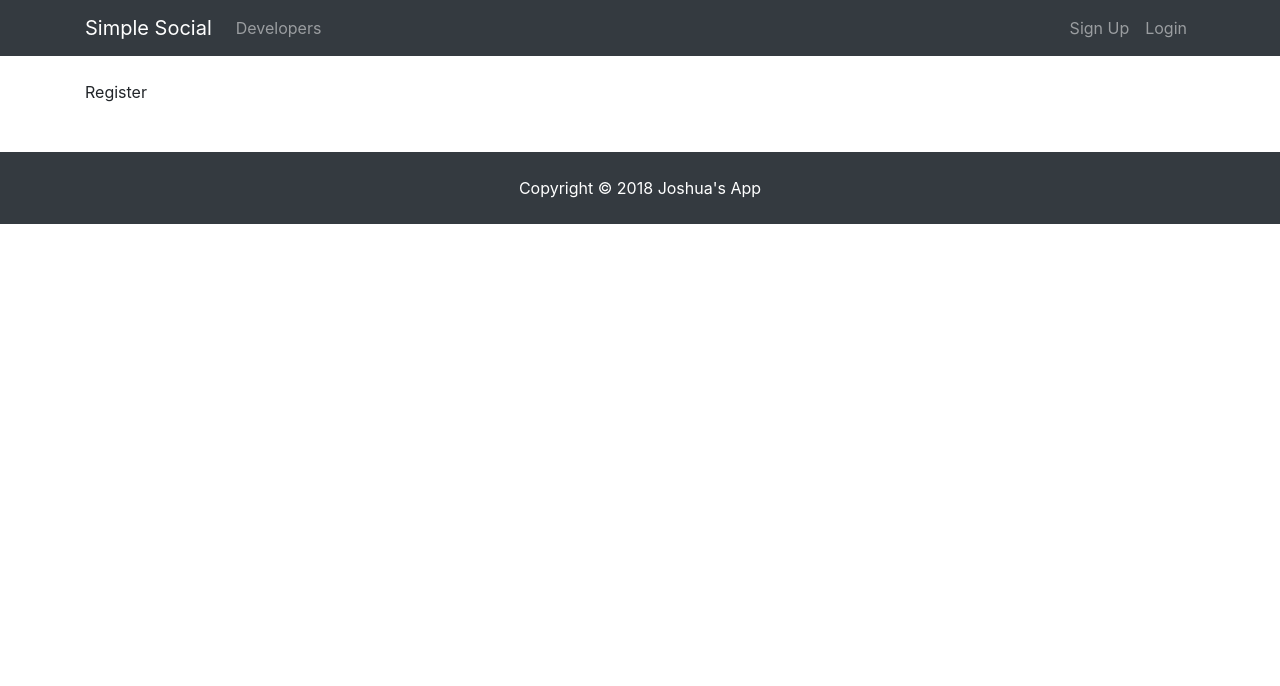
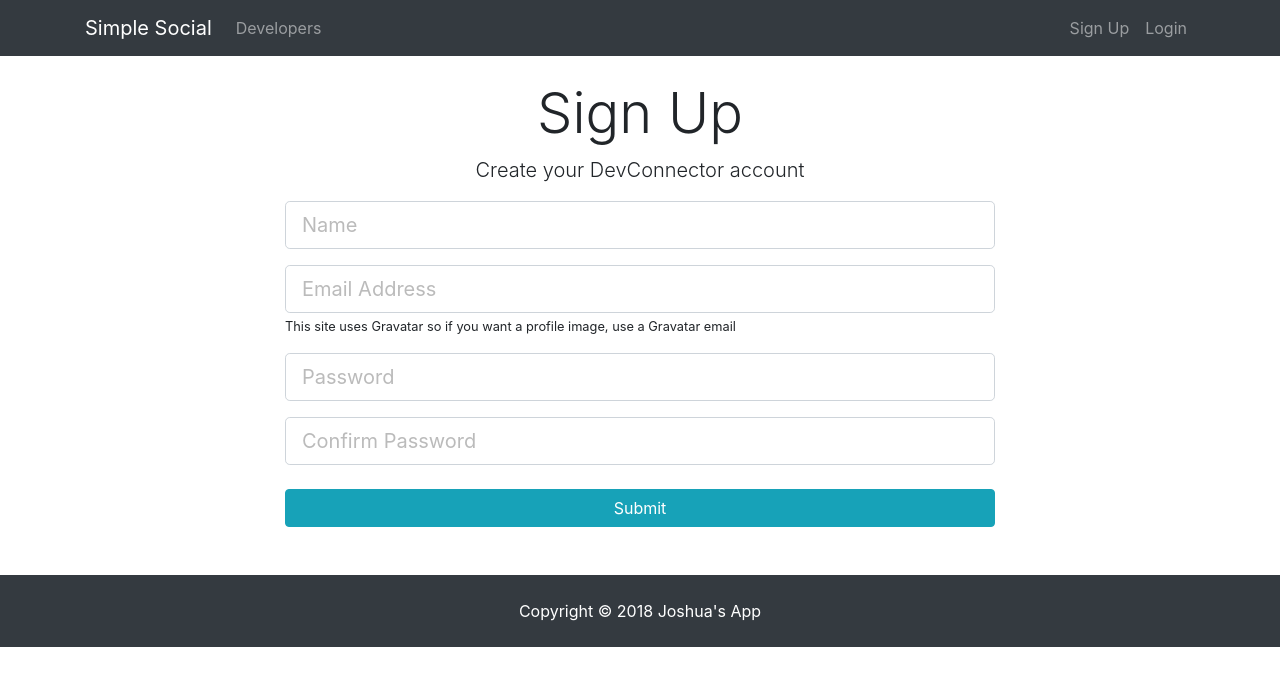
Before and after one commit to dotslashbin/simple-socialnet, a React (Create React App) app in the folder client/: page /Register in a window 1280 px wide. Shown: the top 686 px of the page. Built offline with nearby package versions, Linux system fonts and the light colour scheme.

Commit message:
implemneted register form

```diff
--- a/client/src/components/auth/Register.js
+++ b/client/src/components/auth/Register.js
@@ -3,12 +3,34 @@
 class Register extends Component {
 	render() {
 		return(
-			<div>
-				Register
-			</div>
+			<div className="register">
+			    <div className="container">
+			      <div className="row">
+			        <div className="col-md-8 m-auto">
+			          <h1 className="display-4 text-center">Sign Up</h1>
+			          <p className="lead text-center">Create your DevConnector account</p>
+			          <form action="create-profile.html">
+			            <div className="form-group">
+			              <input type="text" className="form-control form-control-lg" placeholder="Name" name="name" required />
+			            </div>
+			            <div className="form-group">
+			              <input type="email" className="form-control form-control-lg" placeholder="Email Address" name="email" />
+			              <small classNameName="form-text text-muted">This site uses Gravatar so if you want a profile image, use a Gravatar email</small>
+			            </div>
+			            <div className="form-group">
+			              <input type="password" className="form-control form-control-lg" placeholder="Password" name="password" />
+			            </div>
+			            <div className="form-group">
+			              <input type="password" className="form-control form-control-lg" placeholder="Confirm Password" name="password2" />
+			            </div>
+			            <input type="submit" className="btn btn-info btn-block mt-4" />
+			          </form>
+			        </div>
+			      </div>
+			    </div>
+		  	</div>
 		)
 	}
-
 }
 
 export default Register
```
